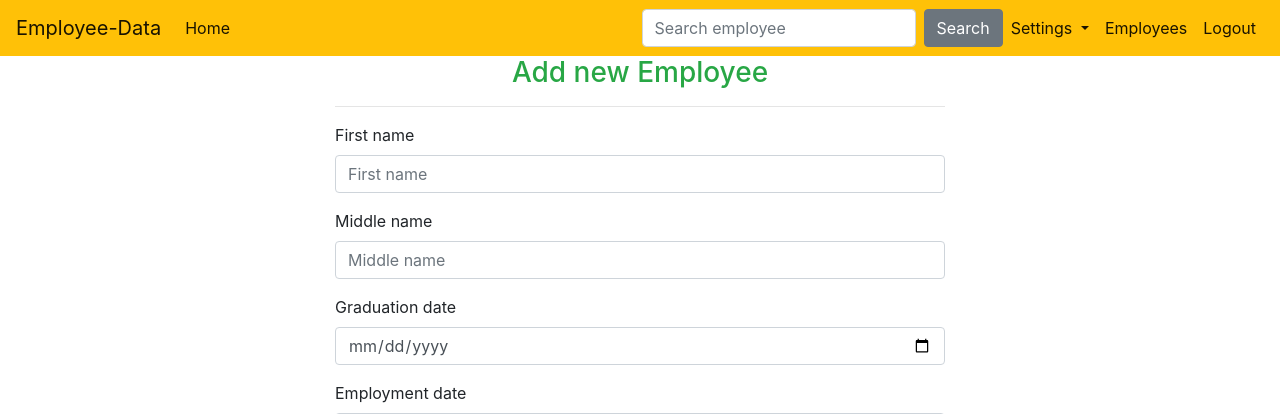
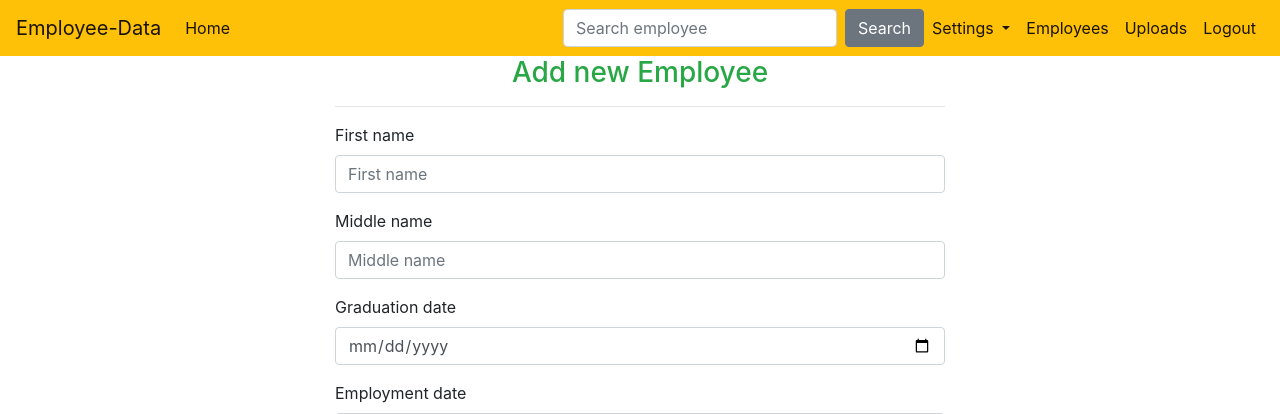
Before and after one commit to ngetichnicholas/Employee-Data-App, a Django app: page /add_employee in a window 1280 px wide. Shown: the top 414 px of the page. Run offline with Django 3.2, Linux system fonts and the light colour scheme; the visitor is signed in with stand-in values (Sample User, id 1); data that the repository does not hold is empty; some libraries are stand-ins or nearby versions.

Commit message:
Update nav and views

```diff
--- a/employee_data_app/templates/navbar.html
+++ b/employee_data_app/templates/navbar.html
@@ -25,13 +25,14 @@
         <div class="dropdown-menu" aria-labelledby="navbarDropdown">
           <a class="dropdown-item" href="{% url 'profile' %}">My Profile</a>
           <div class="dropdown-divider"></div>
-          <a class="dropdown-item" href="{% url 'add_employee' %}">Add new Employee</a>
-          <div class="dropdown-divider"></div>
           <a class="dropdown-item" href="{% url 'add_supervisor' %}">Add Supervisor</a>
         </div>
       </li>
       <li class="nav-item active">
         <a class="nav-link" href="{% url 'employees' %}"><span class="lower"> Employees</span></a>
+      </li>
+      <li class="nav-item active">
+        <a class="nav-link" href="{% url 'uploads' %}"><span class="lower"> Uploads</span></a>
       </li>
       <li class="nav-item active">
         <a class="nav-link" href="{% url 'logout' %}"><span class="lower"> Logout</span></a>
--- a/employee_data_app/views.py
+++ b/employee_data_app/views.py
@@ -128,8 +128,8 @@ def delete_employee(request,employee_id):
 
 #Uploads display view
 def uploads(request):
-    files = Upload.objects.all()
-    return render(request, 'uploads.html', {'files':files})
+    uploads = Upload.objects.all()
+    return render(request, 'uploads/uploads.html', {'uploads':uploads})
 
 #Get single upload details
 def upload_details(request,upload_id):
```
Also changed, not shown: 1 other file.
